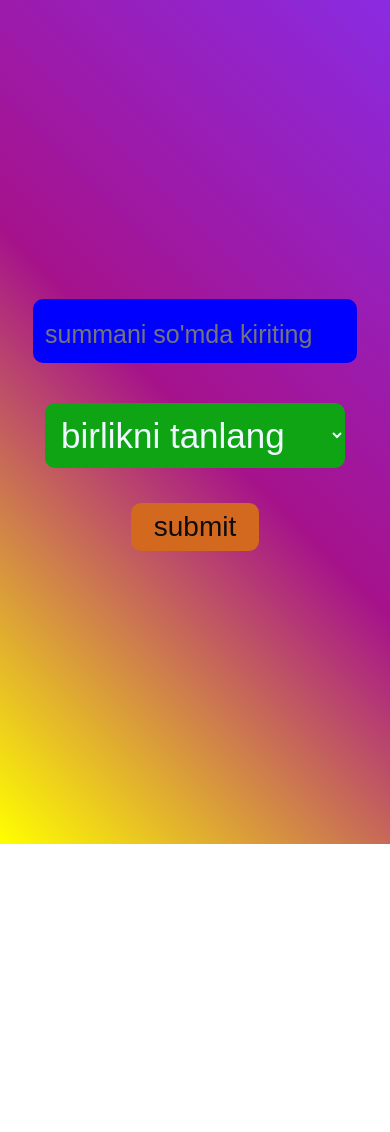
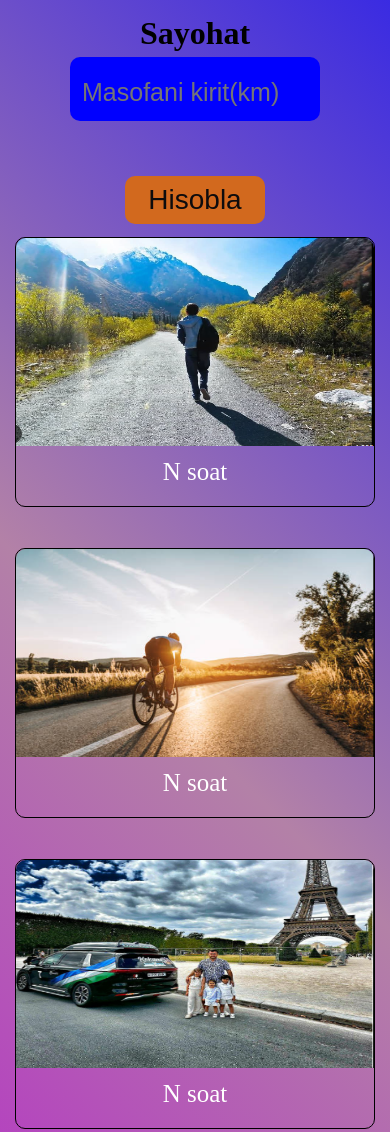
Before and after one commit to JumayevBotir/TODOLIST, a plain HTML site: page index.html in a window 390 px wide. Shown: the top 1132 px of the page. Before the commit the page ends 844 px from the top, so only its background shows below. Drawn offline with Linux system fonts and the light colour scheme.

Commit message:
jehdfejdedwd

```diff
--- a/index.html
+++ b/index.html
@@ -8,15 +8,34 @@
 </head>
 <body>
   <div class="nav">
-    <input type="number" class="number" placeholder="summani so'mda kiriting">
-  <select name="number" id="w" class="select">
-    <option value="one"> birlikni tanlang</option>
-    <option value="$">$</option>
-    <option value="rub">rub</option>
-  </select>
-  <button type="submit" class="btn">submit</button>
+    <h1 class="title">Sayohat</h1>
+    <div class="nav-top">
+      <p class="text">Masofa</p>
+      <input type="number" class="number" placeholder="Masofani kirit(km)">
+      <button class="btn" type="submit">Hisobla</button>
+
+    </div>
+    <nav class="bottom">
+      <div class="item">
+        <img src="./Screenshot 2024-09-29 215536.png" alt="" >
+        <p class="masofa1">N soat</p>
+      </div>
+      <div class="item">
+        <img src="./Screenshot 2024-09-29 215626.png" alt="">
+        <p class="masofa2">N soat</p>
+      </div>
+      <div class="item">
+        <img src="./Screenshot 2024-09-29 215734.png" alt="">
+
+        <p class="masofa3">N soat</p>
+      </div>
+      <div class="item">
+        <img src="./Screenshot 2024-09-29 215838.png" alt="">
+        <p class="masofa4">N soat</p>
+      </div>
+       </nav>
+       <button class="refresh" id="e">refresh</button>
   </div>
-  <button class="" id="e">refresh</button>
   <script src="./index.js">
 
   </script>
--- a/index.js
+++ b/index.js
@@ -1,25 +1,58 @@
-let a=document.querySelector('.number');
-let nav=document.querySelector('.nav');
-let select=document.querySelector('select');
-function summ(){
-return ((100*a.value)/1270000).toFixed(2);
-};
-function sum1(){
-  return ((1000*a.value)/136000).toFixed(2);
-};
+
 let btn=document.querySelector('.btn');
+let km=document.querySelector('.number')
+let m1=document.querySelector('.masofa1')
+let m2=document.querySelector('.masofa2')
+let m3=document.querySelector('.masofa3')
+let m4=document.querySelector('.masofa4')
+function piyoda(){
+  return Math.floor((km.value/3.6))
+}
+function piyoda1(){
+  return Math.floor(((km.value%3.6)*60)/3.6)
+}
+function velo(){
+  return (km.value/20.1).toFixed()
+}
+function velo1(){
+  return (((km.value%20.1)*60)/20.1).toFixed()
+}
+function car() {
+  return (km.value/70).toFixed()
+}
+function car1() {
+  return (((km.value%70)*60)/70).toFixed()
+}
+function sam(){
+  return (km.value/800).toFixed()
+}
+function sam1(){
+  return (((km.value%800)*60)/800).toFixed()
+}
 btn.addEventListener('click',()=>{
-  let selectValue= select.value;
-  btn.disabled = !a.value;
-  if(selectValue==='$'){
-   nav.innerHTML= `Natija:${summ()} $`
+  let valu=km.value.trim();
+  if(valu===''||isNaN(valu)){
+    km.placeholder  ='Msofani kiriting'
+    return;
   }
-  else if(selectValue===`rub`) {
-   nav.innerHTML=`Natija:${sum1()} rubl`
+  else{
+    w.classList.remove('refresh')
+    w.classList.add('refresh1')
+
   }
-  w.classList.remove('refresh')
-  w.classList.add('refresh1')
-});
+ m1.innerHTML=`${piyoda()} soat ${piyoda1() } daqiqa`;
+ m2.innerHTML=`${velo()} soat ${velo1()} daqiqa`;
+ m3.innerHTML=`${car()} soat ${car1()} daqiqa `;
+ m4.innerHTML=`${sam()} soat ${sam1()} daqiqa`
+ km.value="";
+
+
+})
+
+
+
+
+
 
 let w=document.querySelector('#e');
 w.classList.add('refresh');
--- a/style.css
+++ b/style.css
@@ -1,24 +1,28 @@
 
+*{
+  margin: 0;padding: 0;box-sizing: border-box;
+}
 body{
-  background:linear-gradient(45deg,yellow,rgb(166, 18, 139),blueviolet);
+  background:linear-gradient(45deg,rgb(181, 35, 203),rgb(179, 129, 167),rgb(58, 43, 226));
+  display: flex;
+  align-items: center;
+  justify-content: center;
+  margin: 0;
+  cursor: pointer;
+}
+
+.nav{
   display: flex;
   align-items: center;
   justify-content: center;
   flex-direction: column;
-  margin: 0;
-  height: 100vh;
-  overflow: hidden;
 
-
-color: aqua;}
-.nav{
-  gap: 30px;
-  font-size: 40px;
-  font-weight: 700;
+}
+.bottom{
   display: flex;
   align-items: center;
-  justify-content: center;
-  flex-direction: column;
+  justify-content: space-around;
+  gap: 15px;
 }
 .number{
    padding: 12px 12px;
@@ -28,23 +32,13 @@ color: aqua;}
    background-color: blue;
    color: aliceblue;
    font-size: 35px;
-   width: 300px;
+   width: 250px;
    margin: 5px;
 }
 .number::placeholder{
   font-size: 25px;
 }
-.select{
-  padding: 12px 12px;
-  border-radius: 10px;
-  border: none;
-  outline: none;
-  background-color: rgb(14, 164, 19);
-  color: aliceblue;
-  font-size: 35px;
-  width: 300px;
-  margin: 5px;
-}
+
 .btn{
  padding: 8px 23px;
  font-size: 28px;
@@ -76,3 +70,72 @@ color: aqua;}
   margin-top: 40px;
   display: block;
 }
+
+.item{
+  width: 220px;
+  display: flex;
+  align-items: center;
+  justify-content: center;
+  flex-direction: column;
+  font-size: 25px;
+  border: 1px solid black;
+
+  border-radius: 10px;
+
+}
+.nav-top{
+  display: flex;
+  align-items: center;
+  justify-content: center;
+  gap: 50px;
+}
+.text{
+  font-size: 40px;
+  font-weight: 700;
+  color: rgb(29, 8, 32);
+}
+.subtext{
+  margin-bottom: 0;
+}
+.item img{
+  width: 100%;
+  height: 150px;
+  border-top-right-radius: 10px;
+  border-top-left-radius: 10px;
+  margin-bottom: 0;
+}
+.masofa1, .masofa2, .masofa3, .masofa4{
+  color: white;
+}
+
+@media(max-width:500px){
+  .bottom{
+    display: flex;
+    align-items: center;
+    flex-direction: column;
+    width: 100%;
+    margin: 0 auto;
+  }
+  .nav-top{
+    display: flex;
+    align-items: center;
+    flex-direction: column;
+    margin-bottom: auto;
+  }
+  .item{
+    width: 100%;
+    margin: 13px;
+    padding-bottom: 20px;
+  }
+  .nav{
+    width: 100%;
+    margin: 15px;
+  }
+  .item img{
+    height: 220px;
+    padding-bottom: 12px;
+  }
+  .text{
+    display: none;
+  }
+}
```
Also changed, not shown: Screenshot 2024-09-29 215536.png (added), Screenshot 2024-09-29 215626.png (added), Screenshot 2024-09-29 215734.png (added), Screenshot 2024-09-29 215838.png (added).
